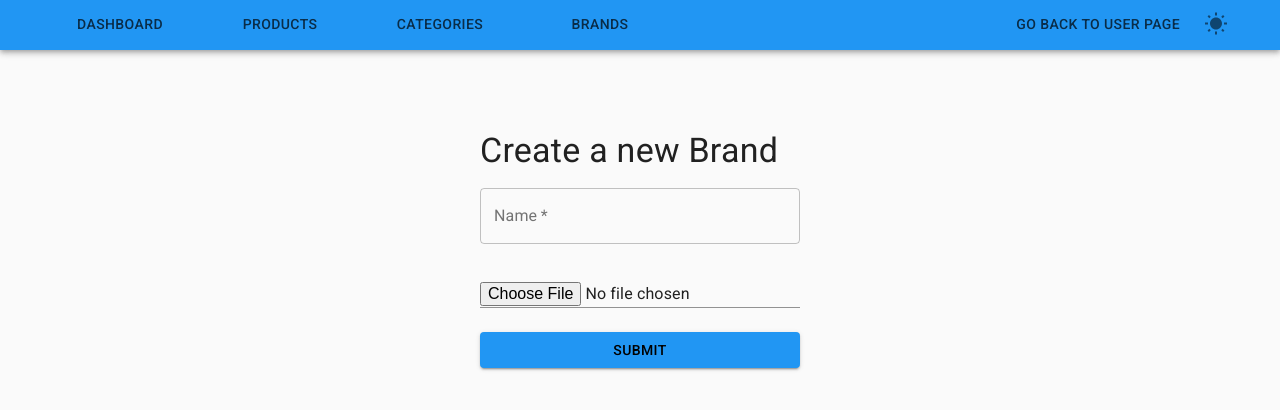
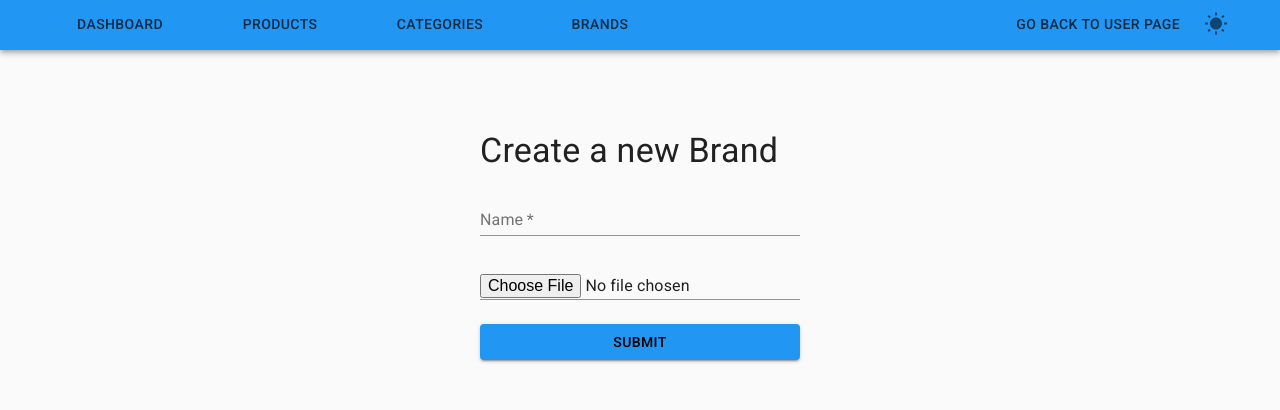
Before and after one commit to Innolize/e-commerce, a React (Create React App) app in the folder client/: page /admin/brands/create in a window 1280 px wide. Shown: the top 410 px of the page. Built offline with nearby package versions, Linux system fonts and the light colour scheme.

Commit message:
Agrega default value para formas de edicion

```diff
--- a/client/src/components/InputField.tsx
+++ b/client/src/components/InputField.tsx
@@ -16,10 +16,10 @@ const InputField = ({
       name={props.name}
       placeholder={placeholder}
       label={label}
+      defaultValue={props.defaultValue}
       helperText={errorText}
       error={!!errorText}
       fullWidth
-      variant="outlined"
       margin="normal"
       color="secondary"
       required
```
